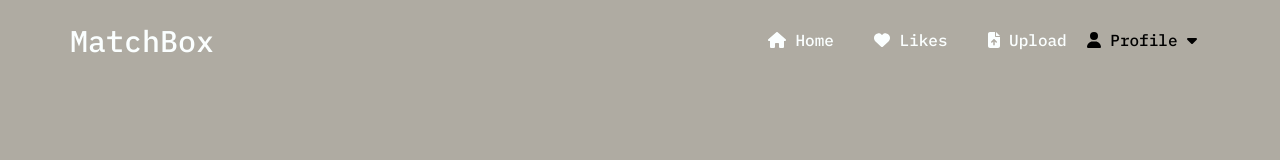
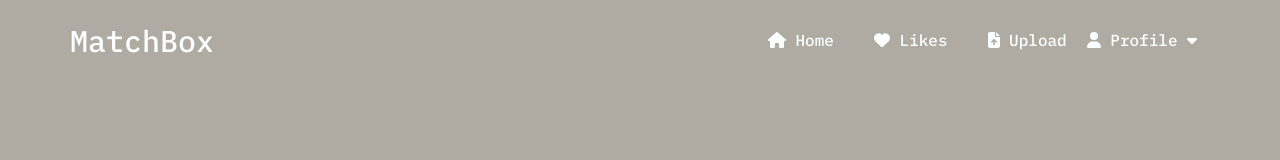
Before and after one commit to David-Tech/Matchbox, a React (Create React App) app in the folder client/: page / in a window 1280 px wide. Shown: the top 160 px of the page. Built offline with nearby package versions, Linux system fonts and the light colour scheme.

Commit message:
font dropdown color

```diff
--- a/client/src/components/CSS/navbar.css
+++ b/client/src/components/CSS/navbar.css
@@ -191,6 +191,7 @@
 .dropdown {
   position: relative;
   display: inline-block;
+  color: var(--letter-color);
 }
 
 .dropdown-content {
--- a/client/src/components/Navbar.js
+++ b/client/src/components/Navbar.js
@@ -37,13 +37,16 @@ function Navbar() {
     setOpenLinks(!openLinks);
   };
 
+  const handleDropdownClick = (event) => {
+    event.stopPropagation();
+  };
+
+
+  // sidemenu
   const toggleMenu = () => {
     setShowMenu(!showMenu);
   };
 
-  const handleDropdownClick = (event) => {
-    event.stopPropagation();
-  };
 
   return (
     <div className="navbar">
```
